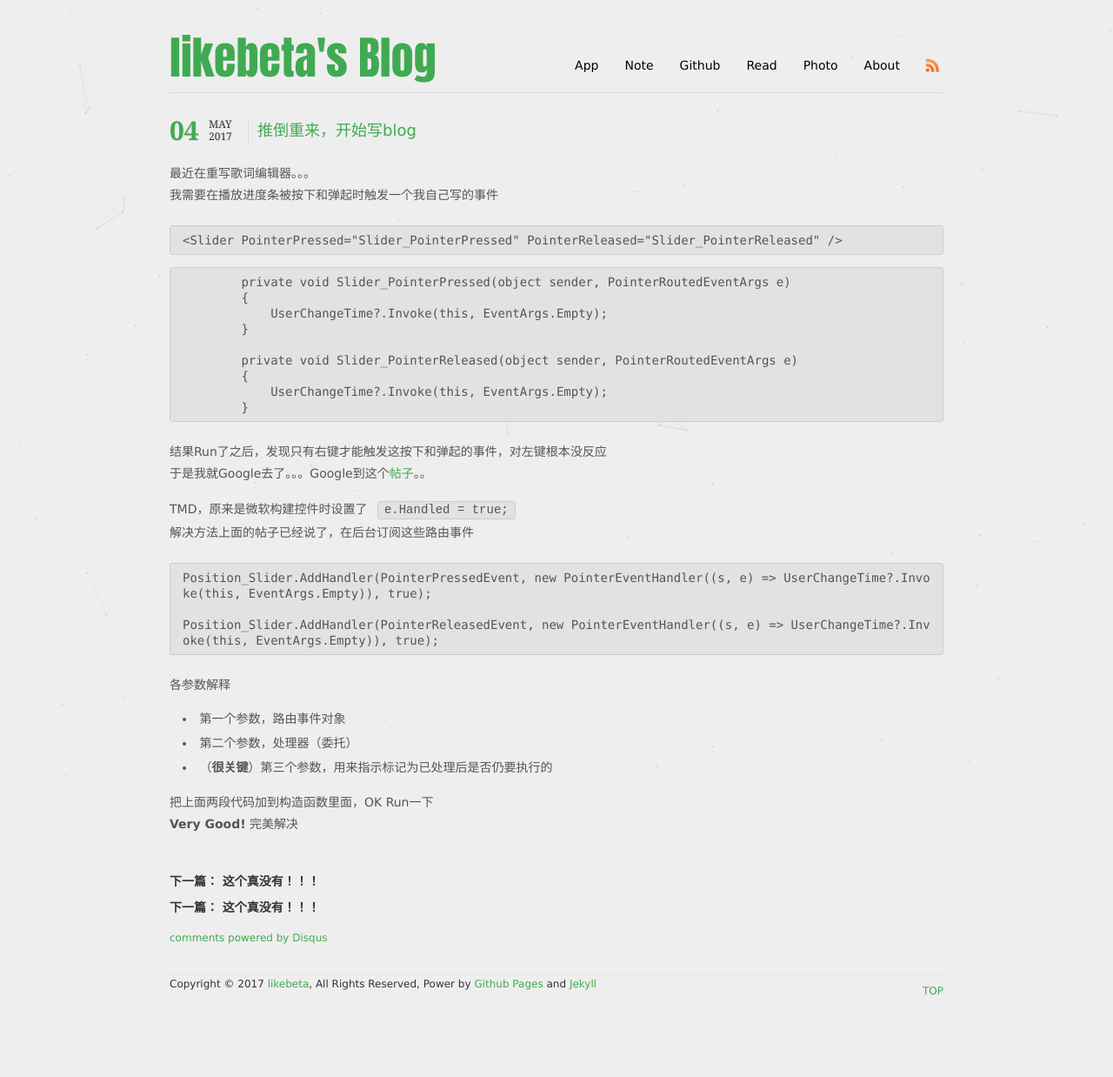
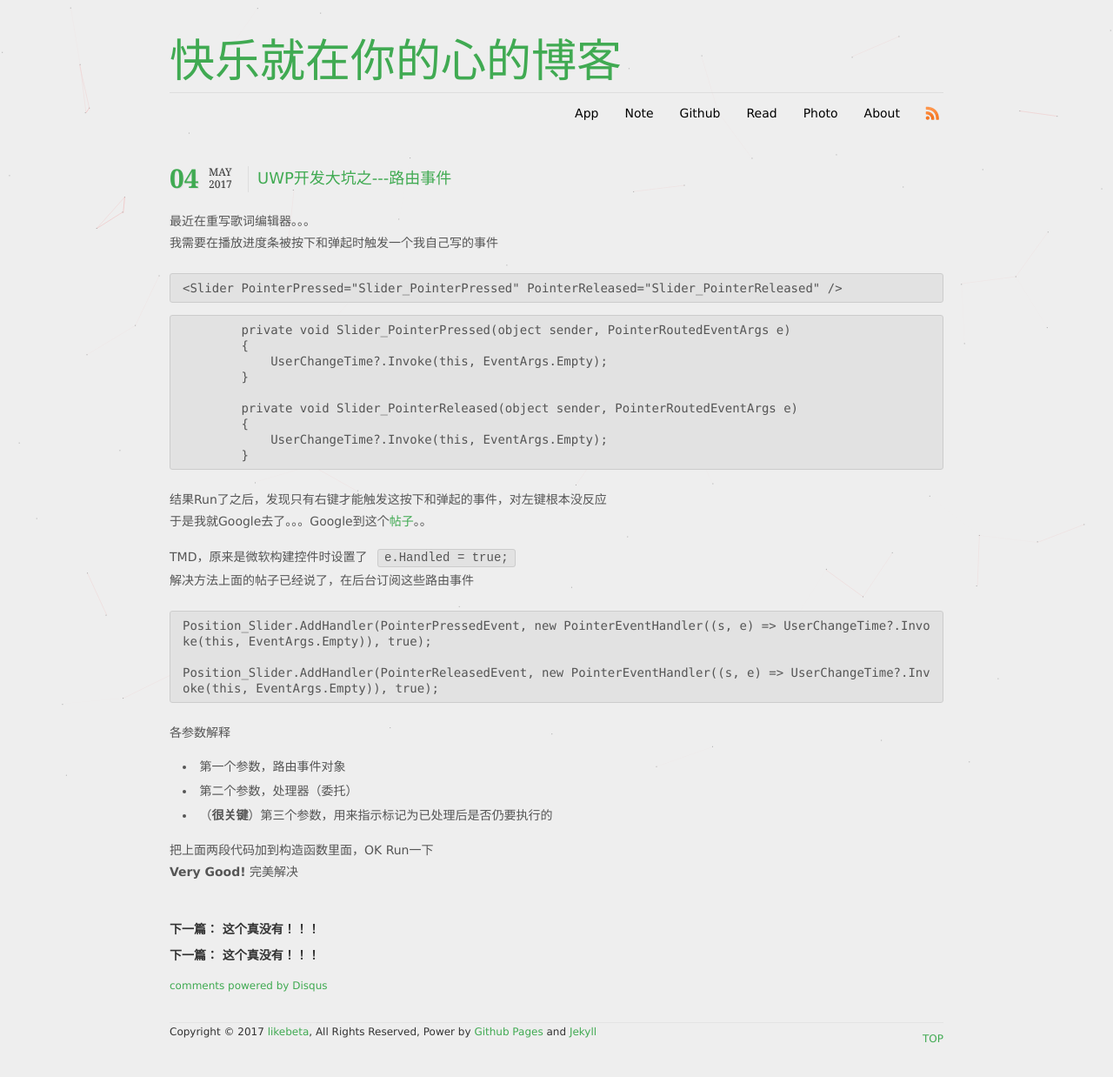
Before and after one commit to kljzndx/My-Blog, a Jekyll site: the page built from _posts/2017-05-04-UWP开发大坑之---路由事件.md, in a window 1280 px wide. Shown: the whole page at 87% size. Built offline with Jekyll 4.4.1, drawn with Linux system fonts in a browser that asks for light colours; nearby versions of some CDN libraries; comment, search, counter and statistics services are not loaded; before the commit the page ends 1183 px from its top, so only the background shows below that.

Commit message:
修改文件

```diff
--- a/_config.yml
+++ b/_config.yml
@@ -1,12 +1,12 @@
 markdown: kramdown
 permalink: /:title.html
-# url: https://blog.ixxoo.me
+url: https://kljzndx.github.io/My-Blog/
 lsi: true
 rouge: true
 safe: true
 
 # presonal config
-title: likebeta's Blog
+title: 快乐就在你的心的博客
 feed: /atom.xml
 comments: disqus
 
--- a/_posts/2017-05-04-UWP开发大坑之---路由事件.md
+++ b/_posts/2017-05-04-UWP开发大坑之---路由事件.md
@@ -1,6 +1,6 @@
 ---
 layout: post
-title: 推倒重来，开始写blog
+title: UWP开发大坑之---路由事件
 tags: [UWP,路由事件]
 ---
 
```
